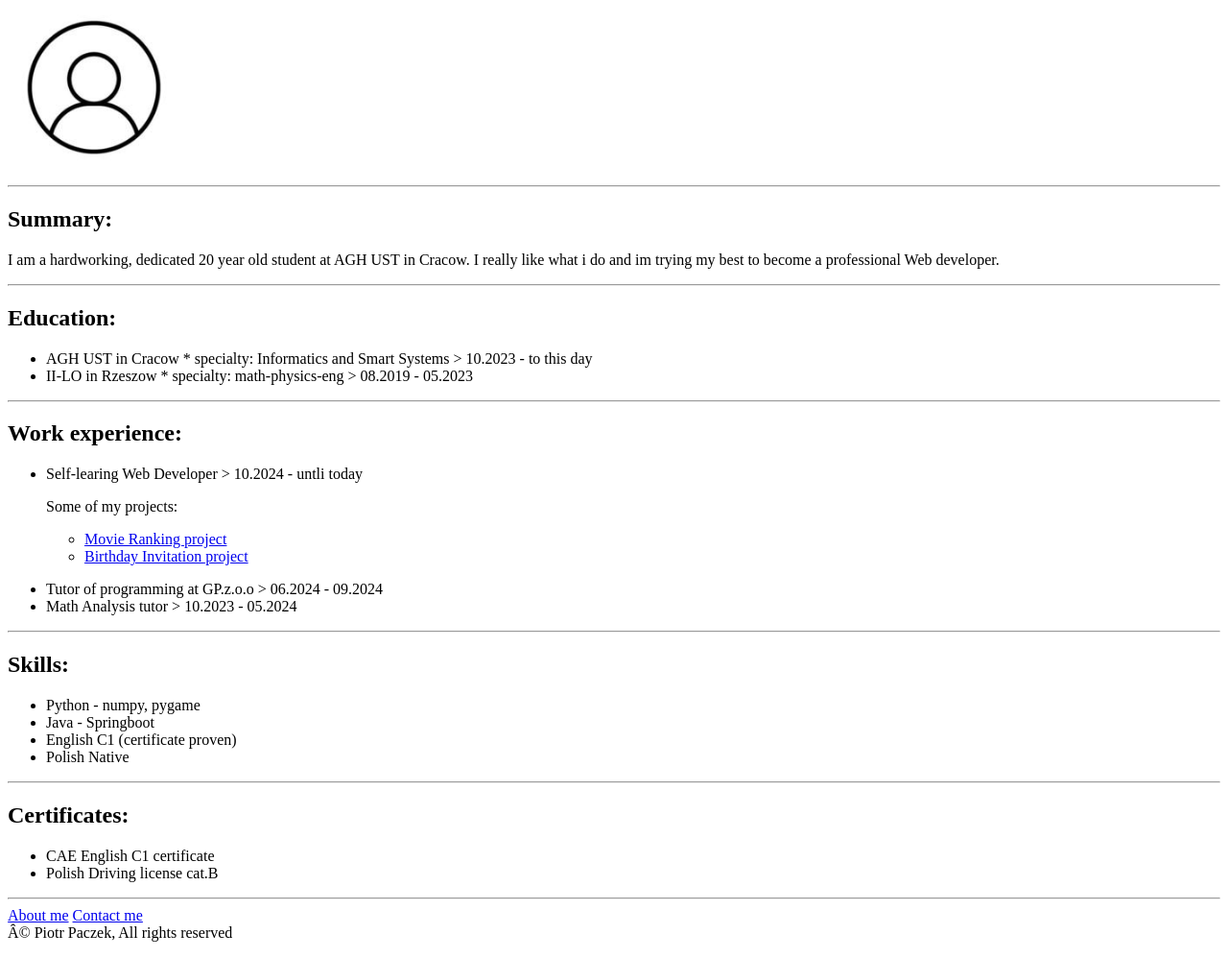
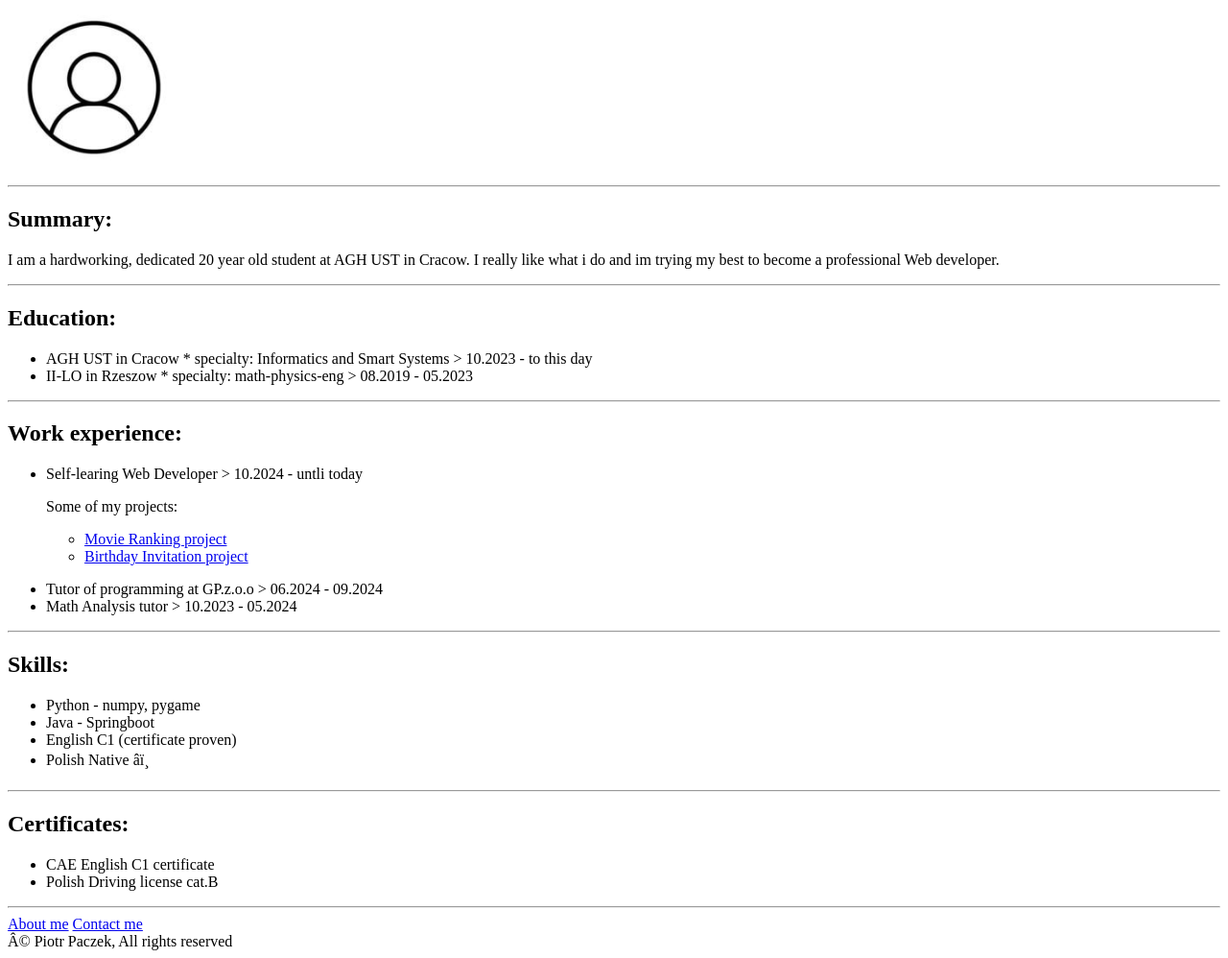
Before and after one commit to ppaczek04/resume_htmlOnly, a plain HTML site: page index.html in a window 1280 px wide. Shown: the part 79-1077 px from the top of the page at 96% size. Drawn offline with Linux system fonts and the light colour scheme.

Commit message:
star sybol display test

```diff
--- a/index.html
+++ b/index.html
@@ -36,7 +36,7 @@
             <li>Python - numpy, pygame </li>
             <li>Java - Springboot</li>
             <li>English C1 (certificate proven)</li>
-            <li>Polish Native </li>
+            <li>Polish Native ⭐️ </li>
         </ul>
         <hr/>
         <h2>Certificates:</h2>
```
